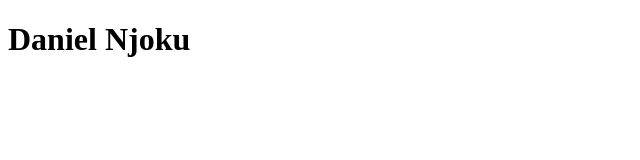
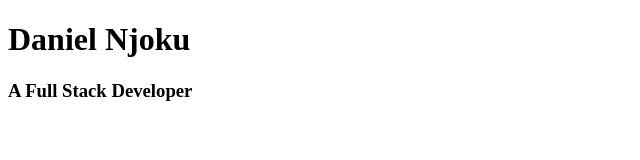
Before and after one commit to njokdan/danielnjoku.github.io, a plain HTML site: page index.html in a window 1280 px wide. Shown: the whole page, without its empty margins (0-640 px from the left). Drawn offline with Linux system fonts and the light colour scheme.

Commit message:
second commit

```diff
--- a/index.html
+++ b/index.html
@@ -4,5 +4,6 @@
     </head>
     <body>
         <h1>Daniel Njoku</h1>
+        <h3>A Full Stack Developer</h3>
     </body>
 </html>
```
